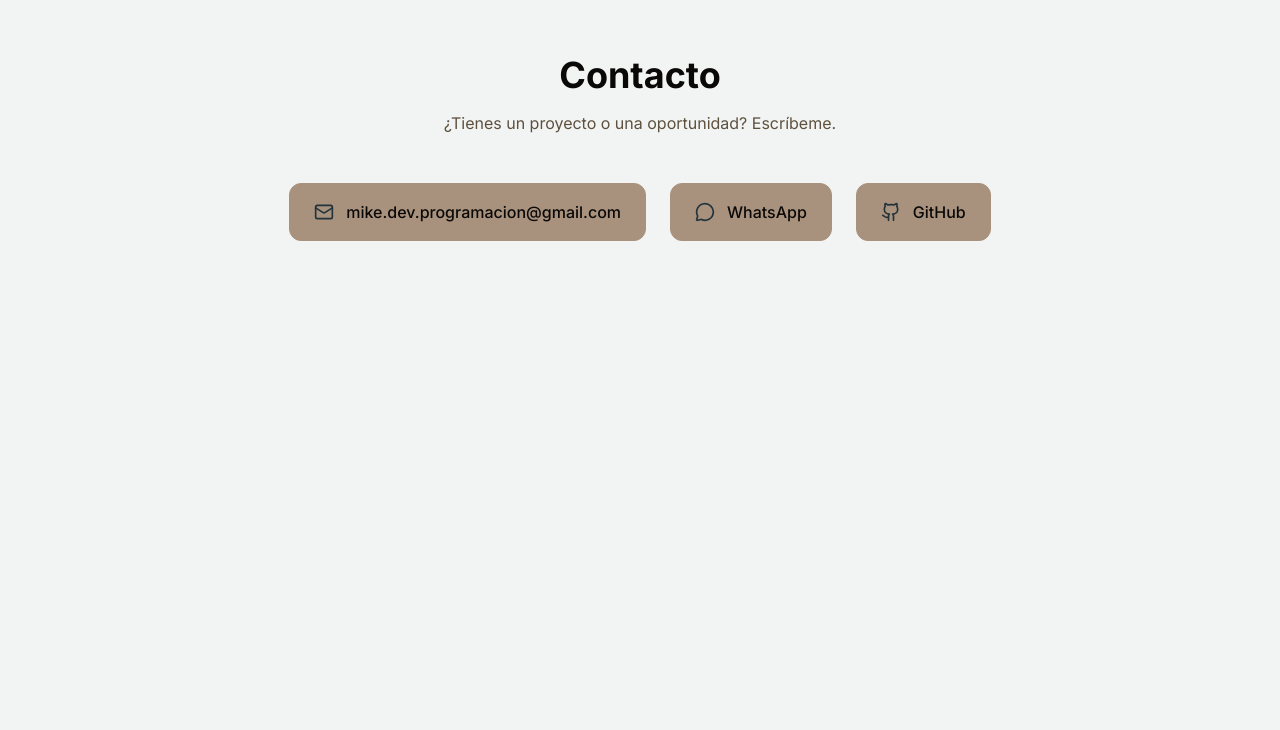
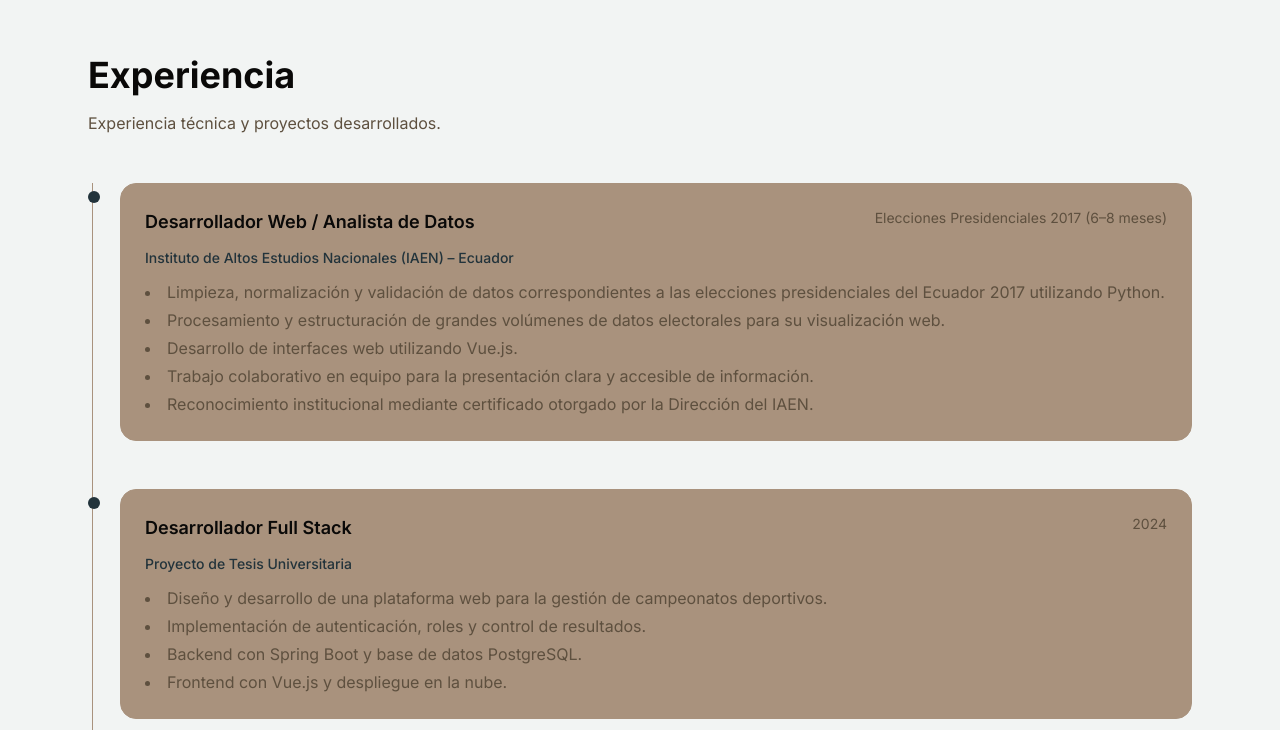
Before and after one commit to itsmikenakanodev/portafolio-mg, a Next.js app: page / in a window 1280 px wide. Shown: the part 2070-2800 px from the top of the page. Before the commit the page ends 2407 px from the top, so only its background shows below. Built offline with nearby package versions, Linux system fonts and the light colour scheme.

Commit message:
feat: agregar sección de experiencia con detalles y animaciones

```diff
--- a/src/app/page.tsx
+++ b/src/app/page.tsx
@@ -3,14 +3,17 @@ import Hero from "@/components/Hero";
 import Projects from "@/components/Projects";
 import Skills from "@/components/Skills";
 import Contact from "@/components/Contact";
+import Experience from "@/components/Experience";
+
 export default function Home() {
   return (
     <>
       <Navbar />
       <main className="bg-background text-foreground">
         <Hero />
+        <Skills />
         <Projects />
-        <Skills />
+        <Experience />
         <Contact />
       </main>
 
--- /dev/null
+++ b/src/components/Experience.tsx
@@ -0,0 +1,34 @@
+import ExperienceItem from "./ExperienceItem";
+import { experienceData } from "@/data/experience";
+
+
+export default function Experience() {
+  return (
+    <section id="experience" className="py-24">
+      <div className="max-w-6xl mx-auto px-6">
+
+        <div className="max-w-2xl mb-12">
+          <h2 className="text-3xl md:text-4xl font-bold">
+            Experiencia
+          </h2>
+          <p className="mt-4 text-secondary-text">
+            Experiencia técnica y proyectos desarrollados.
+          </p>
+        </div>
+
+        <div className="relative space-y-12">
+          {/* Línea */}
+          <div className="absolute left-1 top-0 bottom-0 w-px bg-border" />
+
+          {experienceData.map((item) => (
+            <ExperienceItem
+              key={item.title}
+              {...item}
+            />
+          ))}
+        </div>
+
+      </div>
+    </section>
+  );
+}
--- /dev/null
+++ b/src/components/ExperienceItem.tsx
@@ -0,0 +1,51 @@
+"use client";
+
+import { motion } from "framer-motion";
+
+type ExperienceItemProps = {
+  title: string;
+  organization: string;
+  date: string;
+  description: string[];
+};
+
+export default function ExperienceItem({
+  title,
+  organization,
+  date,
+  description,
+}: ExperienceItemProps) {
+  return (
+    <motion.div
+      initial={{ opacity: 0, x: -24 }}
+      whileInView={{ opacity: 1, x: 0 }}
+      viewport={{ once: true }}
+      transition={{ duration: 0.5 }}
+      className="relative pl-8"
+    >
+
+      <span className="absolute left-0 top-2 w-3 h-3 rounded-full bg-primary" />
+
+      <div className="bg-card border border-border rounded-2xl p-6 space-y-3">
+        <div className="flex flex-wrap justify-between gap-2">
+          <h3 className="text-lg font-semibold">
+            {title}
+          </h3>
+          <span className="text-sm text-secondary-text">
+            {date}
+          </span>
+        </div>
+
+        <p className="text-sm font-medium text-primary">
+          {organization}
+        </p>
+
+        <ul className="list-disc list-inside text-secondary-text space-y-1">
+          {description.map((item, index) => (
+            <li key={index}>{item}</li>
+          ))}
+        </ul>
+      </div>
+    </motion.div>
+  );
+}
--- /dev/null
+++ b/src/data/experience.ts
@@ -0,0 +1,35 @@
+export const experienceData = [
+    {
+        title: "Desarrollador Web / Analista de Datos",
+        organization: "Instituto de Altos Estudios Nacionales (IAEN) – Ecuador",
+        date: "Elecciones Presidenciales 2017 (6–8 meses)",
+        description: [
+            "Limpieza, normalización y validación de datos correspondientes a las elecciones presidenciales del Ecuador 2017 utilizando Python.",
+            "Procesamiento y estructuración de grandes volúmenes de datos electorales para su visualización web.",
+            "Desarrollo de interfaces web utilizando Vue.js.",
+            "Trabajo colaborativo en equipo para la presentación clara y accesible de información.",
+            "Reconocimiento institucional mediante certificado otorgado por la Dirección del IAEN."
+        ],
+    },
+    {
+        title: "Desarrollador Full Stack",
+        organization: "Proyecto de Tesis Universitaria",
+        date: "2024",
+        description: [
+            "Diseño y desarrollo de una plataforma web para la gestión de campeonatos deportivos.",
+            "Implementación de autenticación, roles y control de resultados.",
+            "Backend con Spring Boot y base de datos PostgreSQL.",
+            "Frontend con Vue.js y despliegue en la nube."
+        ],
+    },
+    {
+        title: "Proyectos Personales",
+        organization: "Aprendizaje Autónomo",
+        date: "Presente",
+        description: [
+            "Desarrollo de aplicaciones web con React y Next.js.",
+            "Uso de Tailwind CSS para diseño responsive.",
+            "Control de versiones con Git y GitHub."
+        ],
+    },
+];
```
